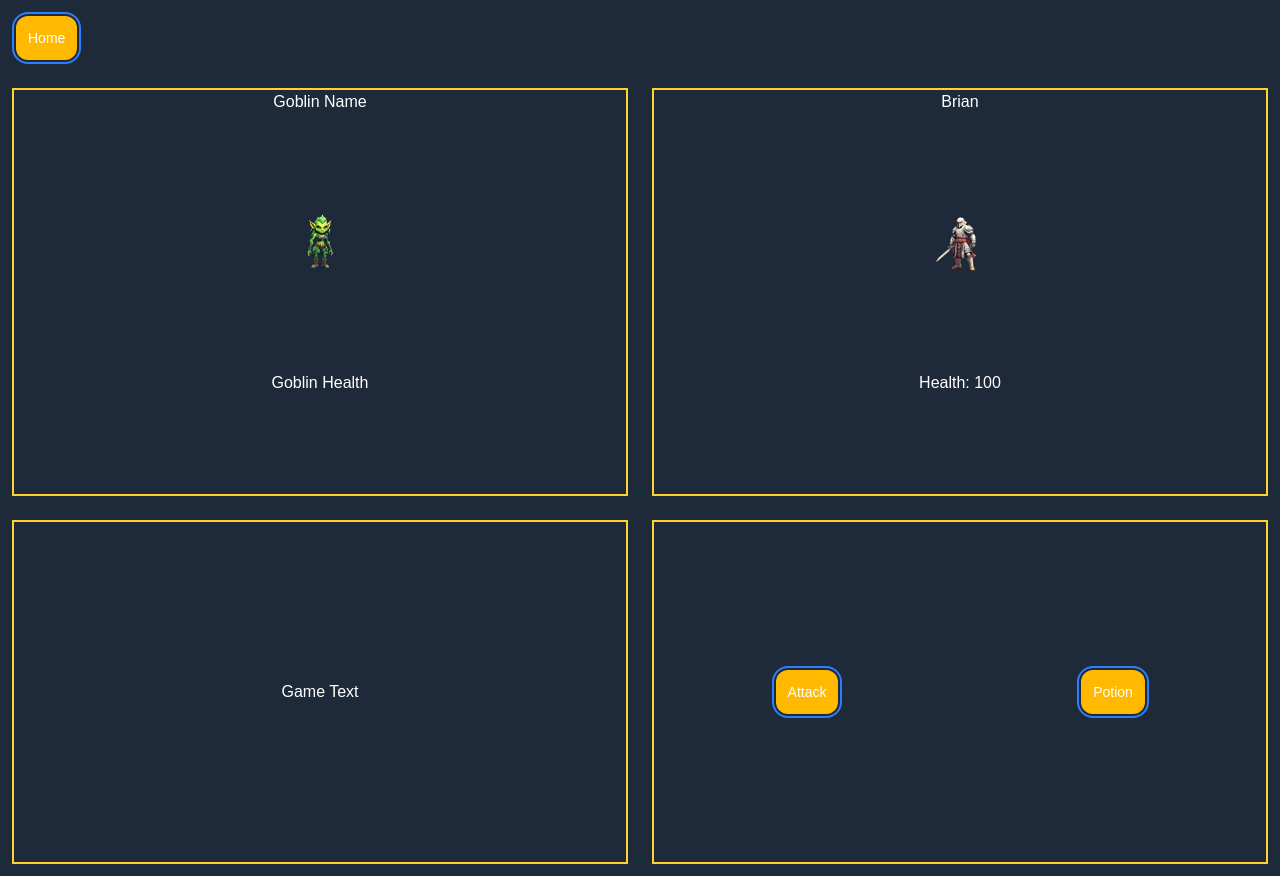
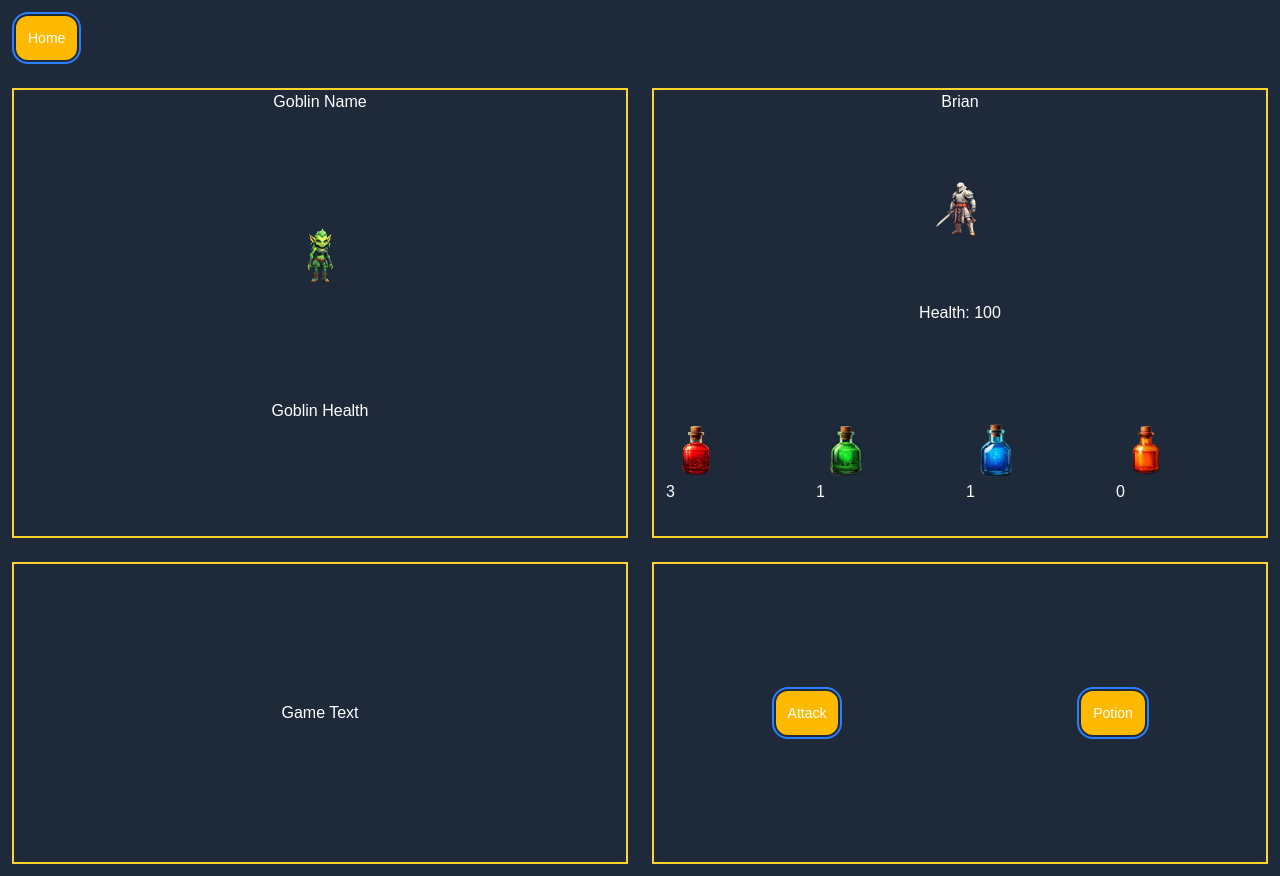
Before and after one commit to cchester11/goblins, a React (Vite) app: page /game in a window 1280 px wide. Built offline with nearby package versions, Linux system fonts and the light colour scheme; a web font is replaced by a local one.

Commit message:
potion state and images added to brian container

```diff
--- a/src/components/BrianContainer.jsx
+++ b/src/components/BrianContainer.jsx
@@ -1,6 +1,6 @@
 // import Brians state and pass as props
-export default function BrianContainer({brian}) {
-      console.log(brian)
+export default function BrianContainer({ brian }) {
+      console.log(brian);
 
       return (
             <div className="grid grid-cols-1 border-2 border-amber-300 m-3">
@@ -12,7 +12,30 @@ export default function BrianContainer({brian}) {
                               className="h-[60px] w-[60px]"
                         />
                   </div>
-                  <div className="flex justify-center">Health: {brian.health}</div>
+                  <div className="flex justify-center">
+                        Health: {brian.health}
+                  </div>
+                  <div className="grid grid-cols-4 justify-center items-center ml-3">
+                        <div>
+                              <img src="/potion_red.png" alt="red potion" />
+                              <span>{brian.potions.red}</span>
+                        </div>
+                        <div>
+                              <img src="/potion_green.png" alt="green potion" />
+                              <span>{brian.potions.green}</span>
+                        </div>
+                        <div>
+                              <img src="/potion_blue.png" alt="blue potion" />
+                              <span>{brian.potions.blue}</span>
+                        </div>
+                        <div>
+                              <img
+                                    src="/potion_orange.png"
+                                    alt="orange potion"
+                              />
+                              <span>{brian.potions.orange}</span>
+                        </div>
+                  </div>
             </div>
       );
 }
```
